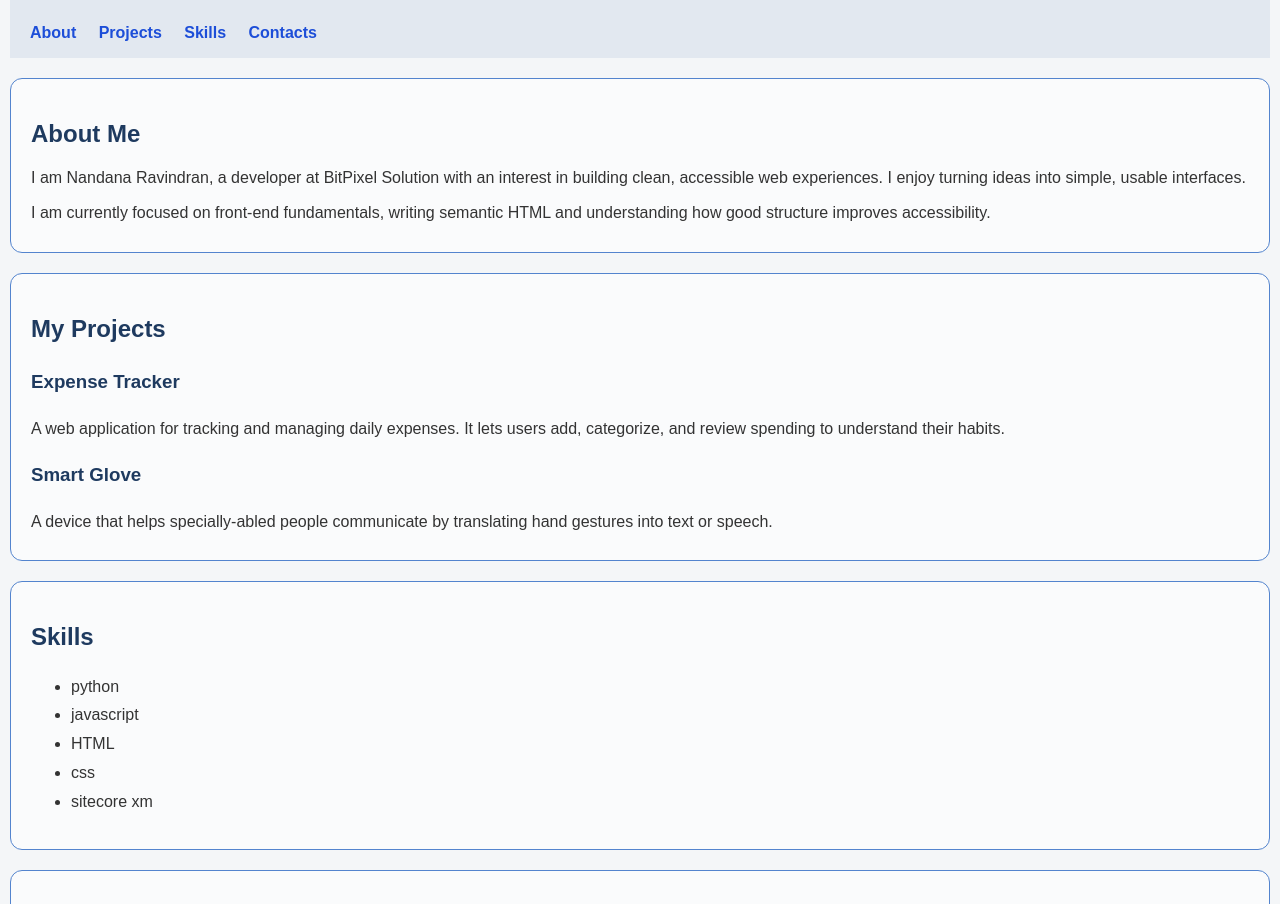
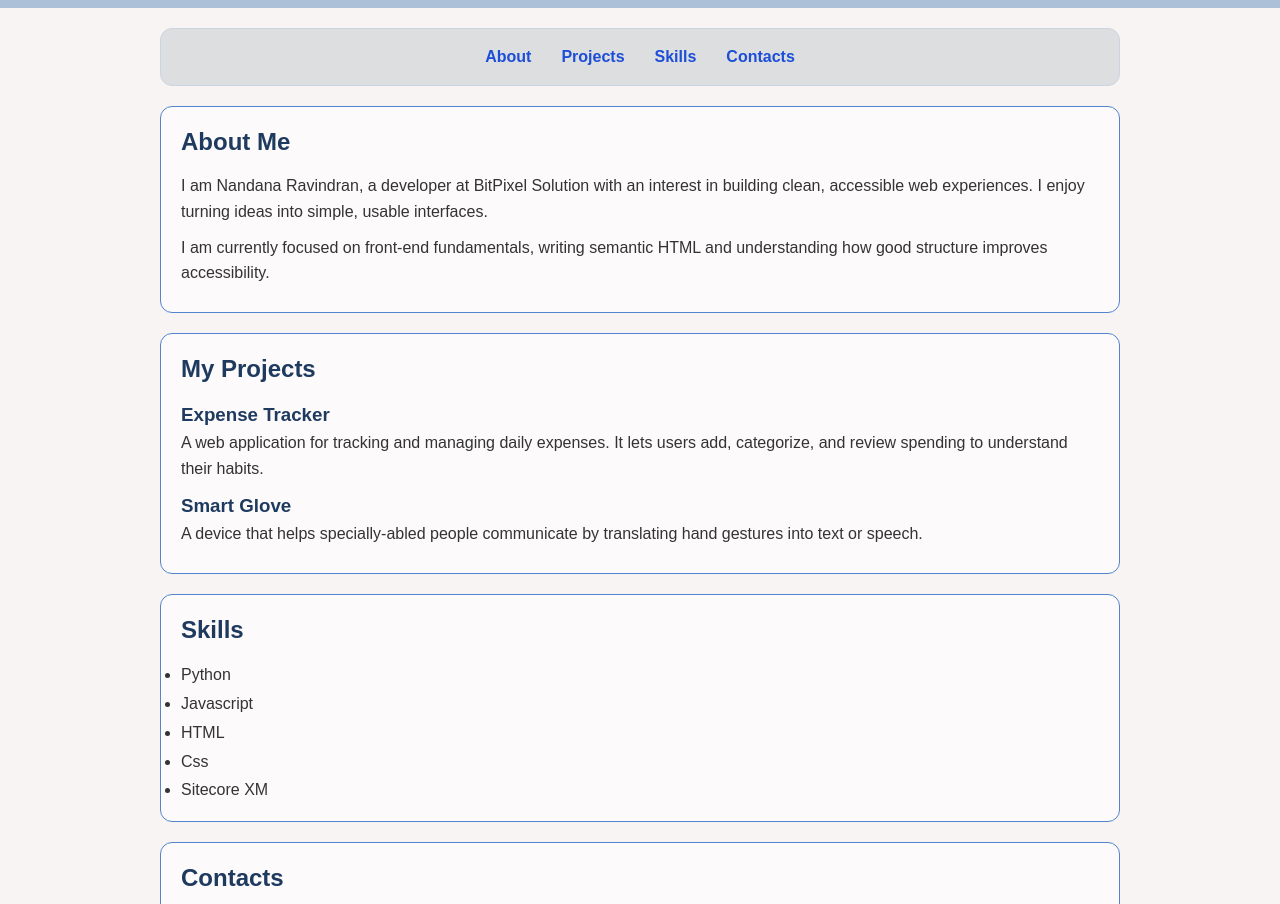
Before and after one commit to Nandana-KR/Bitpixel-learning, a plain HTML site: page profile.html in a window 1280 px wide. Shown: the part 190-1094 px from the top of the page. Drawn offline with Linux system fonts and the light colour scheme.

Commit message:
Day 4: add CSS reset, container, and header/footer styles

```diff
--- a/profile.html
+++ b/profile.html
@@ -7,19 +7,24 @@
   <title>My Profile</title>
   <link rel="icon" type="image/png" href="images/favicon.png">
   <link rel="stylesheet" href="styles/basic.css">
+  <link rel="stylesheet" href="styles/main.css">
+
 </head>
 
 <body>
   <header>
-    <img src="images/nandana.jpg" alt="profile pic of Nandana">
-    <div>
-      <h1>Nandana Ravindran</h1>
-      <p>Developer | BitPixel Solution</p>
+    <div class="container header-inner">
+      <img src="images/nandana.jpg" alt="Profile Pic of Nandana">
+      <div>
+        <h1>Nandana Ravindran</h1>
+        <p>Developer | BitPixel Solution</p>
+      </div>
     </div>
+
 
   </header>
 
-  <nav aria-label="Main navigation">
+  <nav class="container" aria-label="Main navigation">
 
 
     <a href="#about">About</a>
@@ -28,8 +33,9 @@
     <a href="#contacts">Contacts</a>
   </nav>
 
-  <main>
-    <section id="about">
+  <main class="container">
+
+    <section class="card" id="about">
       <h2>About Me</h2>
       <p>
         I am Nandana Ravindran, a developer at BitPixel Solution with an interest
@@ -44,7 +50,7 @@
 
 
 
-    <section id="projects">
+    <section class="card" id="projects">
       <h2>My Projects</h2>
 
       <article>
@@ -64,18 +70,18 @@
       </article>
     </section>
 
-    <section id="skills">
+    <section class="card" id="skills">
       <h2>Skills</h2>
       <ul>
-        <li>python</li>
-        <li>javascript</li>
+        <li>Python</li>
+        <li>Javascript</li>
         <li>HTML</li>
-        <li>css</li>
-        <li>sitecore xm</li>
+        <li>Css</li>
+        <li>Sitecore XM</li>
       </ul>
     </section>
 
-    <section id="contacts">
+    <section class="card" id="contacts">
       <h2>Contacts</h2>
       <p>
         You can reach me at
@@ -83,7 +89,7 @@
       </p>
       <p>
         You can find my professional updates on
-        <a href="https://www.linkedin.com">linkedin</a>
+        <a href="https://www.linkedin.com">Linkedin</a>
       </p>
       <h3>Send Me a Message</h3>
       <form>
@@ -123,7 +129,9 @@
 
   </main>
   <footer>
-    <p>&copy; 2026 Nandana Ravindran. All rights reserved.</p>
+    <div class="container">
+      <p>&copy; 2026 Nandana Ravindran. All rights reserved.</p>
+    </div>
   </footer>
 </body>
 
--- a/styles/basic.css
+++ b/styles/basic.css
@@ -1,23 +1,18 @@
 body {
   font-family: Arial, sans-serif;
-  background-color: #f4f6f8;
+  background-color: #f8f4f4;
   color: #333333;
   margin: 0;
   line-height: 1.6;
-
 }
 
 
 
 header {
-  display: flex;
-  margin-left: 10px;
-  margin-right: 10px;
-  /*border-radius: 30px;*/
-  align-items: center;
-  padding: 24px;
 
-  background-color: #e2e8f0;
+  padding: 24px 0;
+
+  background-color: #acc0d8;
 }
 
 header h1 {
@@ -39,29 +34,29 @@ header img {
 
 }
 
-nav {
-  padding: 12px 20px;
-  background-color: #e2e8f0;
-  margin-bottom: 20px;
-  margin-left: 10px;
-  margin-right: 10px;
-  /*border-radius: 30px;*/
-}
 
 nav a {
   color: #1d4ed8;
-  margin-right: 18px;
+  /*margin-right: 30px;*/
   text-decoration: none;
   font-weight: 600;
+  /*margin-left: 10px;
+  margin-right: 10px;*/
+  transition: background-color 0.2s, color 0.2s;
+
+
 }
 
 nav a:hover {
   text-decoration: underline;
+  background-color: #1d4ed8;
+  color: #ffffff;
 }
 
 
 nav a:focus {
   outline: 2px solid #1d4ed8;
+  outline-offset: 2px;
 }
 
 h2 {
@@ -79,19 +74,8 @@ h3 {
 
 }
 
-section {
-  background-color: rgba(255, 255, 255, 0.6);
-  padding: 16px 20px;
-  margin-left: 10px;
-  margin-right: 10px;
-  margin-bottom: 20px;
-  border-radius: 12px;
-  border: 1px solid #5384ce;
-}
-
 section:target {
-  box-shadow: 0 0 0 3px #e0e5ea;
-
+  box-shadow: 0 0 0 3px #acc0d8;
 }
 
 
@@ -102,24 +86,19 @@ ul {
 }
 
 aside {
-  background-color: #dcdedf;
-  border-radius: 12px;
-  padding: 16px 20px;
+  background-color: rgba(90, 88, 88, 0.6);
   font-style: italic;
   font-size: 0.9rem;
-  margin: 0 10px 20px;
   text-align: center;
+  border-radius: 12px;
 }
 
-
-
-
 footer {
-
+  background-color: #1e3a5f;
+  color: #ffffff;
   text-align: center;
-  padding: 20px;
-  margin-top: 20px;
-  color: #555555;
+  padding: 24px 0;
+  margin-top: 40px;
 }
 
 form {
@@ -145,7 +124,9 @@ textarea {
   font-family: inherit;
   font-size: 1rem;
   box-sizing: border-box;
+  resize: none;
 }
+
 
 button {
   background-color: #1d4ed8;
--- /dev/null
+++ b/styles/main.css
@@ -0,0 +1,44 @@
+* {
+  margin: 0;
+  padding: 0;
+  box-sizing: border-box;
+}
+
+.container {
+  max-width: 960px;
+  margin: 0 auto;
+  padding: 0 20px;
+}
+
+.header-inner {
+  display: flex;
+  align-items: center;
+}
+
+main.container {
+  padding-left: 0;
+  padding-right: 0;
+}
+
+.card {
+  background-color: rgba(255, 255, 255, 0.6);
+  padding: 16px 20px;
+  margin-bottom: 20px;
+  border-radius: 12px;
+  border: 1px solid #5384ce;
+}
+
+
+nav.container {
+  margin-top: 20px;
+  margin-bottom: 20px;
+  border: 1px solid #cbd5e1;
+
+  line-height: 2.5;
+  border-radius: 12px;
+  display: flex;
+  gap: 30px;
+  padding: 8px;
+  background-color: #dcdedf;
+  justify-content: center;
+}
```
